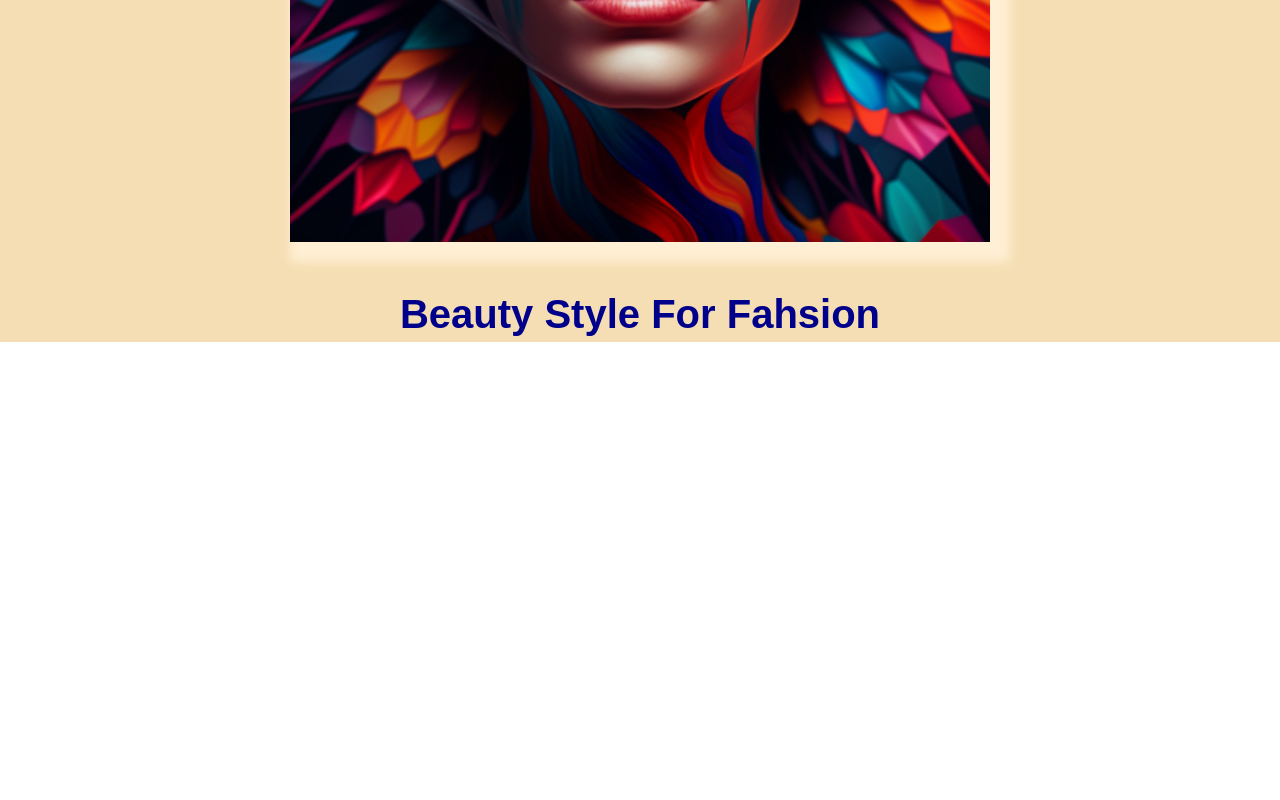
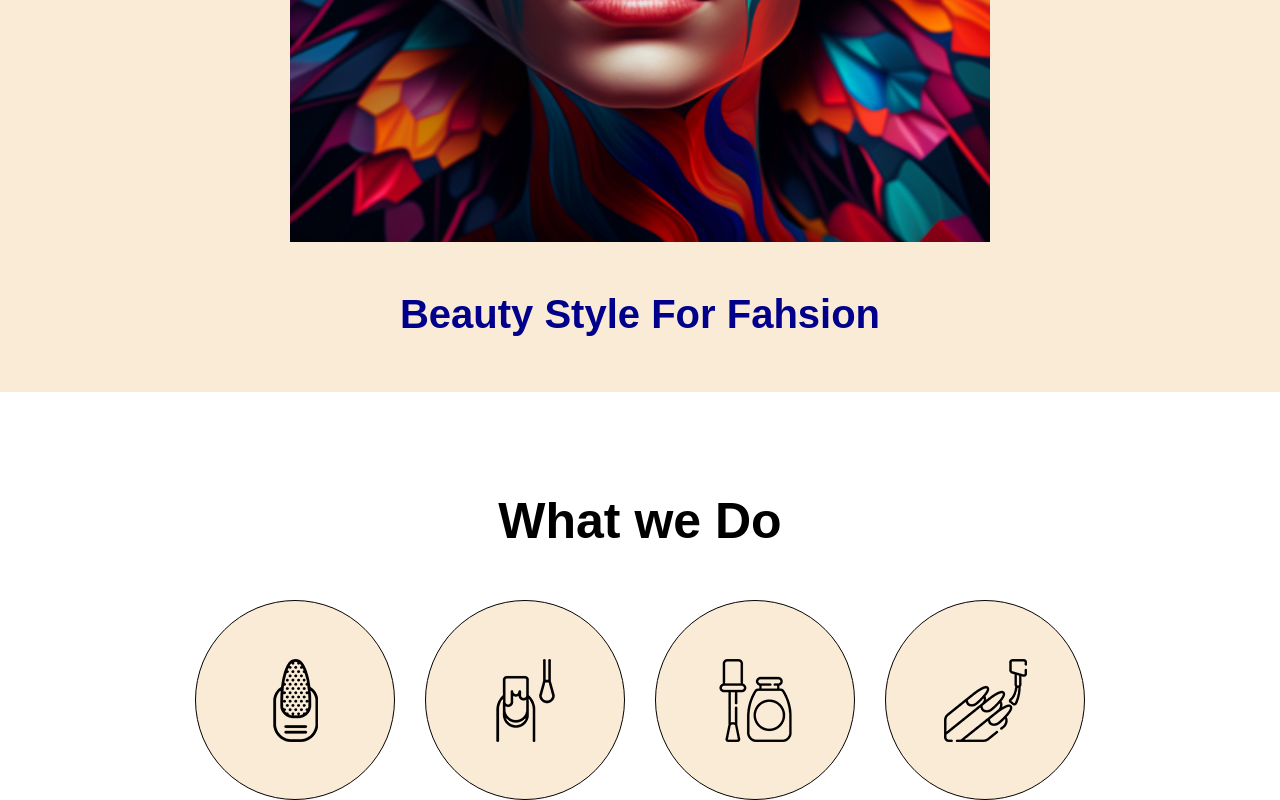
Before and after one commit to MahsumaRezai/Beauty-StyleSite, a React (Create React App) app: page / in a window 1280 px wide. Shown: the part 558-1358 px from the top of the page. Before the commit the page ends 900 px from the top, so only its background shows below. Built offline with nearby package versions, Linux system fonts and the light colour scheme.

Commit message:
add about page

```diff
--- a/src/App.js
+++ b/src/App.js
@@ -1,5 +1,6 @@
 import { Fragment } from "react";
 import Home from "./Componets/Home/Home";
+import About from "./Componets/About/About";
 
 
 function App() {
@@ -7,6 +8,7 @@ function App() {
     return (
         <Fragment>
             <Home />
+            <About/>
         </Fragment>
     )
 }
--- a/src/Componets/About/About.js
+++ b/src/Componets/About/About.js
@@ -0,0 +1,36 @@
+import { Fragment } from "react";
+import img1 from '../image/weicon1.png';
+import img2 from '../image/weicon2.png';
+import img3 from '../image/weicon3.png';
+import img4 from '../image/weicon4.png';
+import classes from './About.module.css'
+
+
+
+const About = (props) => {
+    return (
+        <Fragment>
+            <h1 className={classes.title}>What we Do</h1>
+            <div className={classes.content}>
+                <div className={classes.cart}>
+                    <img src={img1} alt="" />
+                </div>
+
+                <div className={classes.cart}>
+                    <img src={img2} alt="" />
+                </div>
+
+                <div className={classes.cart}>
+                    <img src={img3} alt="" />
+                </div>
+
+                <div className={classes.cart}>
+                    <img src={img4} alt="" />
+                </div>
+
+            </div>
+
+        </Fragment>
+    )
+}
+export default About;
--- /dev/null
+++ b/src/Componets/About/About.module.css
@@ -0,0 +1,25 @@
+.content {
+    display: flex;
+    flex-direction: row;
+    justify-content: center;
+    align-items: center;
+    gap: 30px;
+    margin: auto;
+}
+.cart {
+    width: 200px;
+    height: 200px;
+    border-radius: 100px;
+    border: 1px solid black;
+    display: flex;
+    flex-direction: row;
+    justify-content: center;
+    align-items: center;
+    background:antiquewhite;
+}
+.title{
+    text-align: center;
+    padding-top: 100px;
+    padding-bottom: 50px;
+    font-size: 50px
+}
--- a/src/Componets/Home/Home.module.css
+++ b/src/Componets/Home/Home.module.css
@@ -1,6 +1,6 @@
 .home {
-  background:  wheat;
-  height: 900px;
+  background:antiquewhite;
+  height: 950px;
 
 }
 .title {
@@ -21,6 +21,5 @@
 }
 .image img {
     width:700px;
-    box-shadow: 10px 10px 10px 10px papayawhip;
     margin: auto;
 }
```
